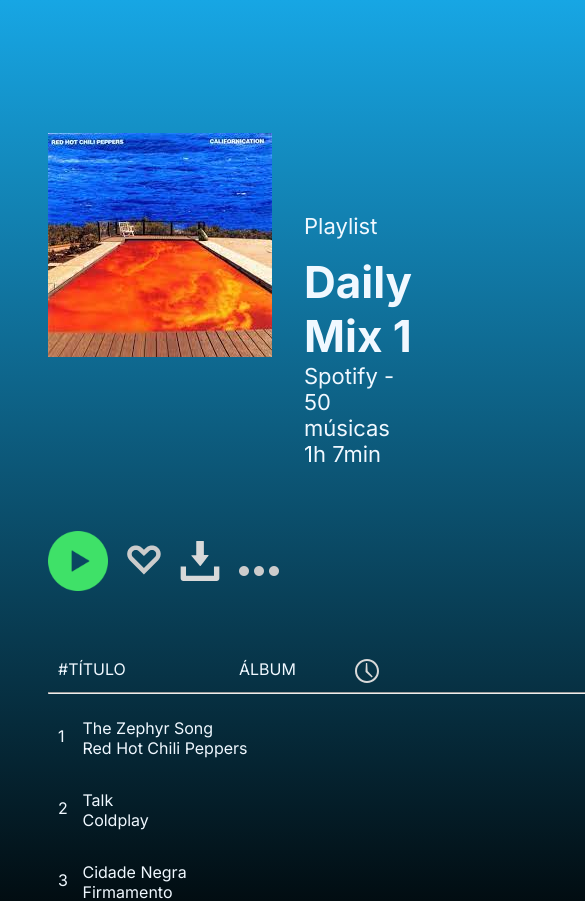
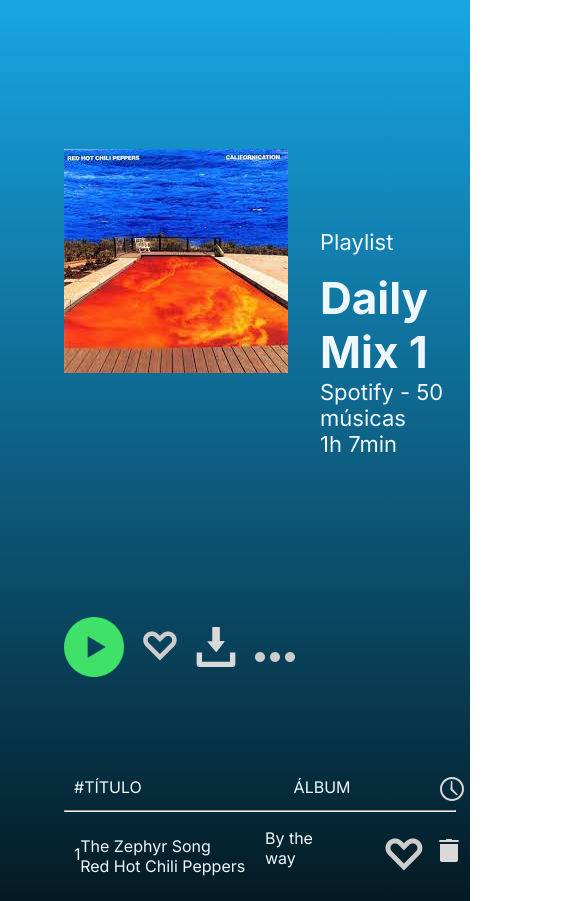
Before and after one commit to AugustoGuerradeLima/ijr-frondend, a React (Vite) app in the folder ISpotify/: page / in a window 390 px wide. Shown: the top 901 px of the page, 585 px wide, since content can reach past the window. Built offline with nearby package versions, Linux system fonts and the light colour scheme.

Commit message:
correções no css, add responsividade

```diff
--- a/ISpotify/src/App.css
+++ b/ISpotify/src/App.css
@@ -8,12 +8,16 @@
 .App{
   margin-top: 8.3rem;
   margin-left: 3rem;
+  height: 100%;
+  width: 100vw;
+  display: flex;
+  flex-direction: column;
+  padding: 1rem;
 }
 
 .buttons-line{
   display: flex;
-  margin-top: 4rem;
-  margin-bottom: 4rem;
+  margin-bottom: 6rem;
 }
 
 
@@ -48,16 +52,17 @@
   display: flex;
   margin-left: 10px;
   margin-bottom: 5px;
+  width: 100%;
 }
 
 .title{
-  width: 54.5%;
+  width: 57%;
 }
 
 .album{
-  width: 35%;
+  width: 38%;
 }
 
 hr{
-  width: 1320px;
+  width: 100%;
 }
--- a/ISpotify/src/components/Playlist.css
+++ b/ISpotify/src/components/Playlist.css
@@ -1,13 +1,15 @@
-.container{
+.playlist-container {
     display: flex;
+    margin-bottom: 10rem;
+    width: 100%;
 }
 
-.top-info{
+.top-info {
     margin-left: 2rem;
     margin-top: 5rem;
     font-size: 22px;
 }
 
-.playlist{
+.playlist {
     margin-bottom: 1rem;
 }
--- a/ISpotify/src/components/Playlist.jsx
+++ b/ISpotify/src/components/Playlist.jsx
@@ -5,7 +5,7 @@
 
 const Playlist = (props) => {
   return (
-    <div className="container">
+    <div className="playlist-container">
       <div className="album-cover">
         <p className="album">
           <img src={AlbumCover} alt="album cover" />
--- a/ISpotify/src/components/Song.css
+++ b/ISpotify/src/components/Song.css
@@ -1,17 +1,21 @@
+.song-container{
+  width: 100%;
+}
+
 .song{
   display: flex;
   margin-top: 1rem;
   margin-left: 10px;
+  width: 100%;
 }
 
 .info{
   display: flex;
-  width: 1400px;
+  width: 92%;
 }
 
 .icons{
   display: flex;
-  width: 20%;
 }
 
 .name{
--- a/ISpotify/src/components/Song.jsx
+++ b/ISpotify/src/components/Song.jsx
@@ -20,7 +20,7 @@
   }
 
   return (
-    <div className="container">
+    <div className="song-container">
       <div className="song">
         <div className="info">
          <span>{number}</span>
--- a/ISpotify/src/index.css
+++ b/ISpotify/src/index.css
@@ -8,5 +8,5 @@
 
 body{
     background: linear-gradient(to bottom, #17A6E4, black);
-    height: 100vh;
+    height: 100%;
 }
```
